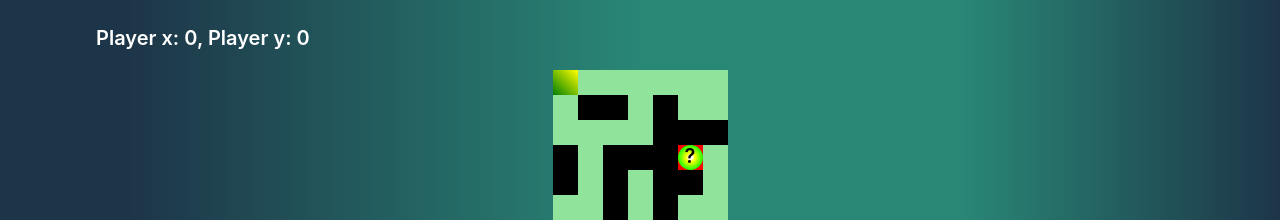
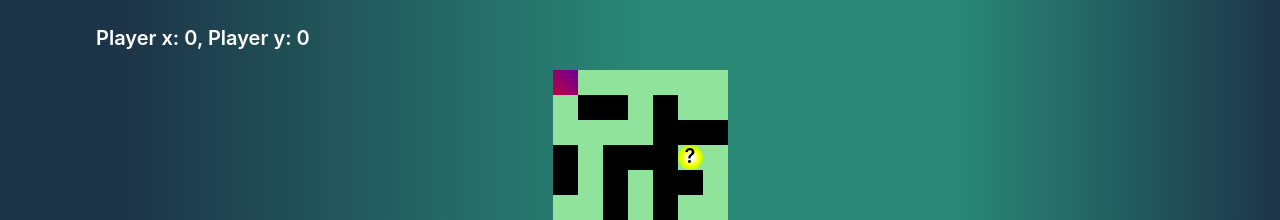
Before and after one commit to nygma-machine/project-4, a React (Create React App) app: page /Maze in a window 1280 px wide. Shown: the part 545-765 px from the top of the page. Built offline with nearby package versions, Linux system fonts and the light colour scheme.

Commit message:
new branch for current liveshare :live: :life: :fire: :ok:

```diff
--- a/src/Maze.js
+++ b/src/Maze.js
@@ -7,6 +7,8 @@ const Maze = (props) => {
 	const [mazeMap, setMazeMap] = useState([])
 
 	const [player, setPlayer] = useState({})
+
+	const [keyPress, setKeyPress] = useState()
 
 	let nygmaMachine = {
 		x: 5,
@@ -31,26 +33,6 @@ const Maze = (props) => {
 	}, [
 		nygmaMachine.x, nygmaMachine.y
 	])
-
-	useEffect(() => {
-		const handleKeypress = (event) => {
-			event.preventDefault()
-			if (event.key === "ArrowUp" || event.key === "w") {
-				checkMovement("up")
-			} else if (event.key === "ArrowDown" || event.key === "s") {
-				checkMovement("down")
-			} else if (event.key === "ArrowRight" || event.key === "d") {
-				checkMovement("right")
-			} else if (event.key === "ArrowLeft" || event.key === "a") {
-				checkMovement("left")
-			}
-		}
-
-		const handleClick = (event) =>{
-			event.preventDefault()
-
-		}
-
 
 	// make sure player can legally make the move
 	const checkMovement = (direction) => {
@@ -92,6 +74,63 @@ const Maze = (props) => {
 		}
 
 	}
+
+	useEffect(() => {
+		const handleKeypress = (event) => {
+			event.preventDefault()
+			if (event.key === "ArrowUp" || event.key === "w") {
+				checkMovement("up")
+			} else if (event.key === "ArrowDown" || event.key === "s") {
+				checkMovement("down")
+			} else if (event.key === "ArrowRight" || event.key === "d") {
+				checkMovement("right")
+			} else if (event.key === "ArrowLeft" || event.key === "a") {
+				checkMovement("left")
+			}
+		}
+
+
+		// // make sure player can legally make the move
+		// const checkMovement = (direction) => {
+
+		// 	let playerTemp = { ...player }
+		// 	let playerX = playerTemp.x
+		// 	let playerY = playerTemp.y
+
+		// 	if (playerY !== 0 && direction === "up") {
+		// 		if (mazeMap[playerY - 1][playerX] === 0 ||
+		// 			mazeMap[playerY - 1][playerX] === 2
+		// 		) {
+		// 			setPlayer({ x: playerX, y: playerY - 1 });
+		// 		}
+		// 	}
+
+		// 	if (playerY !== mazeMap.length - 1 && direction === "down") {
+		// 		if (mazeMap[playerY + 1][playerX] === 0 ||
+		// 			mazeMap[playerY + 1][playerX] === 2
+		// 		) {
+		// 			setPlayer({ x: playerX, y: playerY + 1 });
+		// 		}
+		// 	}
+
+		// 	if (direction === "left" && playerX !== 0) {
+		// 		if (mazeMap[playerY][playerX - 1] === 0 ||
+		// 			mazeMap[playerY][playerX - 1] === 2
+		// 		) {
+		// 			setPlayer({ x: playerX - 1, y: playerY });
+		// 		}
+		// 	}
+
+		// 	if (playerX !== mazeMap[0].length - 1 && direction === "right") {
+		// 		if (mazeMap[playerY][playerX + 1] === 0 ||
+		// 			mazeMap[playerY][playerX + 1] === 2
+		// 		) {
+		// 			setPlayer({ x: playerX + 1, y: playerY });
+		// 		}
+		// 	}
+
+		// }
+
 		document.addEventListener('keydown', handleKeypress)
 		return () => { document.removeEventListener('keydown', handleKeypress) }
 	}, [mazeMap, player])
@@ -118,10 +157,15 @@ const Maze = (props) => {
 				</div>
 				<div className="directionButtons">
 					<div className="topArrow">
-						<button>Up</button>
+						<button
+							onClick={(e) => { checkMovement(e.target.value) }}
+							value="up"
+						>Up</button>
 					</div>
 					<div className="leftArrow">
-						<button>Left</button>
+						<button onClick={(e) => {
+						}}
+						>Left</button>
 					</div>
 					<div className="downArrow">
 						<button>Down</button>
--- a/src/styles/scss/_App.scss
+++ b/src/styles/scss/_App.scss
@@ -1,5 +1,4 @@
-ul,
-li {
+ul, li {
 	list-style: none;
 	margin: 0;
 	padding: 0;
--- a/src/styles/scss/_Maze.scss
+++ b/src/styles/scss/_Maze.scss
@@ -26,7 +26,7 @@
   }
 
   .block2 {
-    background-color: red;
+    background-color: #90E39A;
     display: flex;
     justify-content: center;
     align-items: center;
@@ -35,19 +35,25 @@
   .block2::before {
     width: 100%;
     height: 100%;
-    background:radial-gradient(white 10%, yellow 25%, lime 75%);
     text-align: center;
+    background:radial-gradient(white 10%, yellow 25%, #00ff00 75%);
+    background-position: center;
     border-radius: 50%;
     color: black;
     content:"?";
+    animation: glow 1s linear infinite;
   }
 
   @keyframes glow {
     0% {
-      background:radial-gradient(white 10%, yellow 25%, lime 75%);
+      background-size: 100% 100%;
     }
+    50% {
+      background-size: 200% 200%;
+    }
+
     100% {
-      background:radial-gradient(white 10%, yellow 25%, lime 75%);
+      background-size: 100% 100%;
     }
   }
 
@@ -60,13 +66,12 @@
 }
 @keyframes shifting {
 	0% {
-		background: linear-gradient(45deg, green, yellow);
 		background-position: 0% 100%;
 	}
 	50% {
-		background: linear-gradient(90deg, blue, purple);
+		background-position: 100% 0%;
 	}
 	100% {
-		background: linear-gradient(45deg, orange, white);
+		background-position: 0% 100%;
 	}
 }
--- a/src/styles/scss/_typography.scss
+++ b/src/styles/scss/_typography.scss
@@ -7,7 +7,3 @@ a {
   color: #fff;
   text-decoration: none;
 }
-
-p {
-  font-
-}
--- a/src/styles/scss/styles.css
+++ b/src/styles/scss/styles.css
@@ -247,26 +247,12 @@ a {
   text-decoration: none;
 }
 
-.siteHeading {
-  font-family: "Poiret One", cursive;
-}
-.siteHeading h1 {
-  font-size: 4rem;
-}
-.siteHeading span {
-  display: block;
-  text-transform: uppercase;
-  font-style: italic;
-}
-
-ul,
-li {
+ul, li {
   list-style: none;
   margin: 0;
   padding: 0;
 }
-ul a,
-li a {
+ul a, li a {
   color: blue;
 }
 
@@ -327,7 +313,7 @@ ul li {
 }
 
 .block2 {
-  background-color: red;
+  background-color: #90E39A;
   display: flex;
   justify-content: center;
   align-items: center;
@@ -336,28 +322,37 @@ ul li {
 .block2::before {
   width: 100%;
   height: 100%;
-  background: radial-gradient(white 10%, yellow 25%, lime 75%);
   text-align: center;
+  background: radial-gradient(white 10%, yellow 25%, #00ff00 75%);
+  background-position: center;
   border-radius: 50%;
   color: black;
   content: "?";
+  -webkit-animation: glow 1s linear infinite;
+          animation: glow 1s linear infinite;
 }
 
 @-webkit-keyframes glow {
   0% {
-    background: radial-gradient(white 10%, yellow 25%, lime 75%);
+    background-size: 100% 100%;
+  }
+  50% {
+    background-size: 200% 200%;
   }
   100% {
-    background: radial-gradient(white 10%, yellow 25%, lime 75%);
+    background-size: 100% 100%;
   }
 }
 
 @keyframes glow {
   0% {
-    background: radial-gradient(white 10%, yellow 25%, lime 75%);
+    background-size: 100% 100%;
+  }
+  50% {
+    background-size: 200% 200%;
   }
   100% {
-    background: radial-gradient(white 10%, yellow 25%, lime 75%);
+    background-size: 100% 100%;
   }
 }
 .player {
@@ -371,27 +366,25 @@ ul li {
 
 @-webkit-keyframes shifting {
   0% {
-    background: linear-gradient(45deg, green, yellow);
     background-position: 0% 100%;
   }
   50% {
-    background: linear-gradient(90deg, blue, purple);
+    background-position: 100% 0%;
   }
   100% {
-    background: linear-gradient(45deg, orange, white);
+    background-position: 0% 100%;
   }
 }
 
 @keyframes shifting {
   0% {
-    background: linear-gradient(45deg, green, yellow);
     background-position: 0% 100%;
   }
   50% {
-    background: linear-gradient(90deg, blue, purple);
+    background-position: 100% 0%;
   }
   100% {
-    background: linear-gradient(45deg, orange, white);
+    background-position: 0% 100%;
   }
 }
 html {
```
Also changed, not shown: 2 other files (tests, documents, lock files or other folders). Lines whose indentation alone changed are shown as unchanged.
